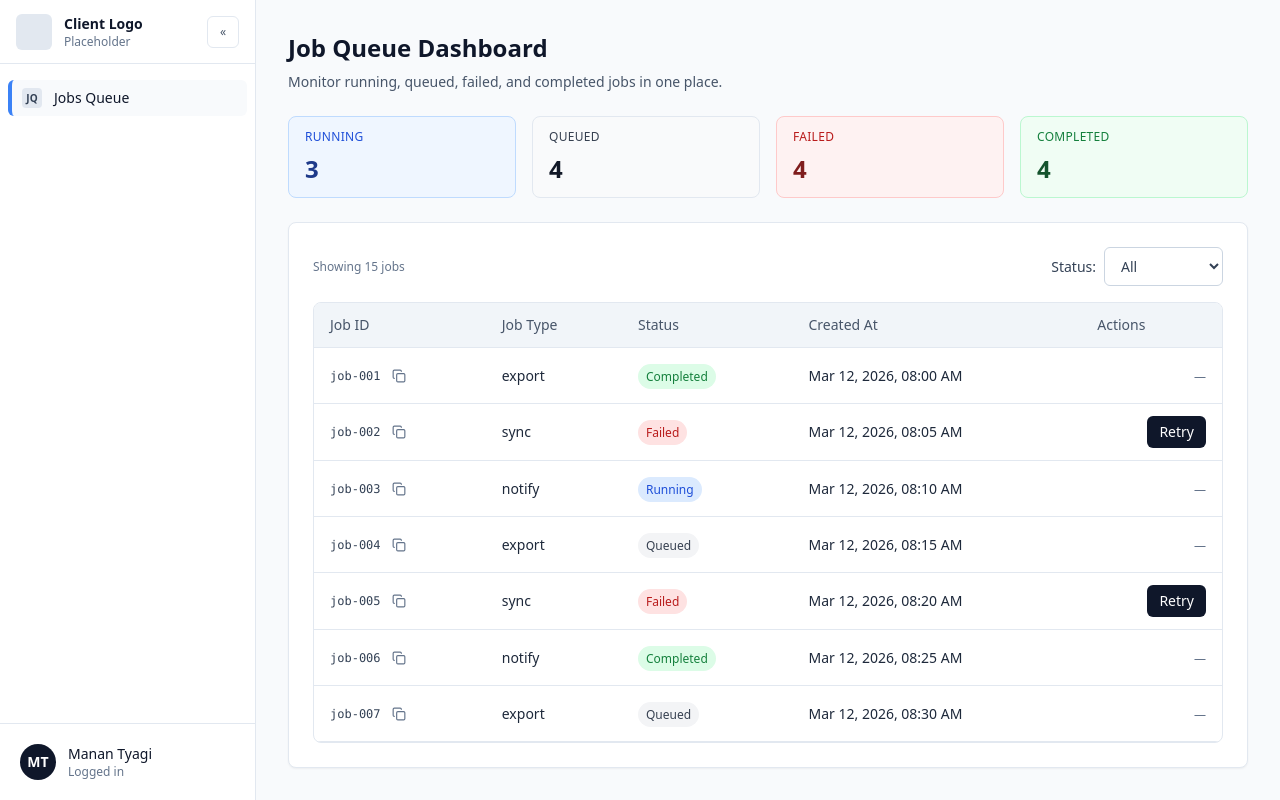
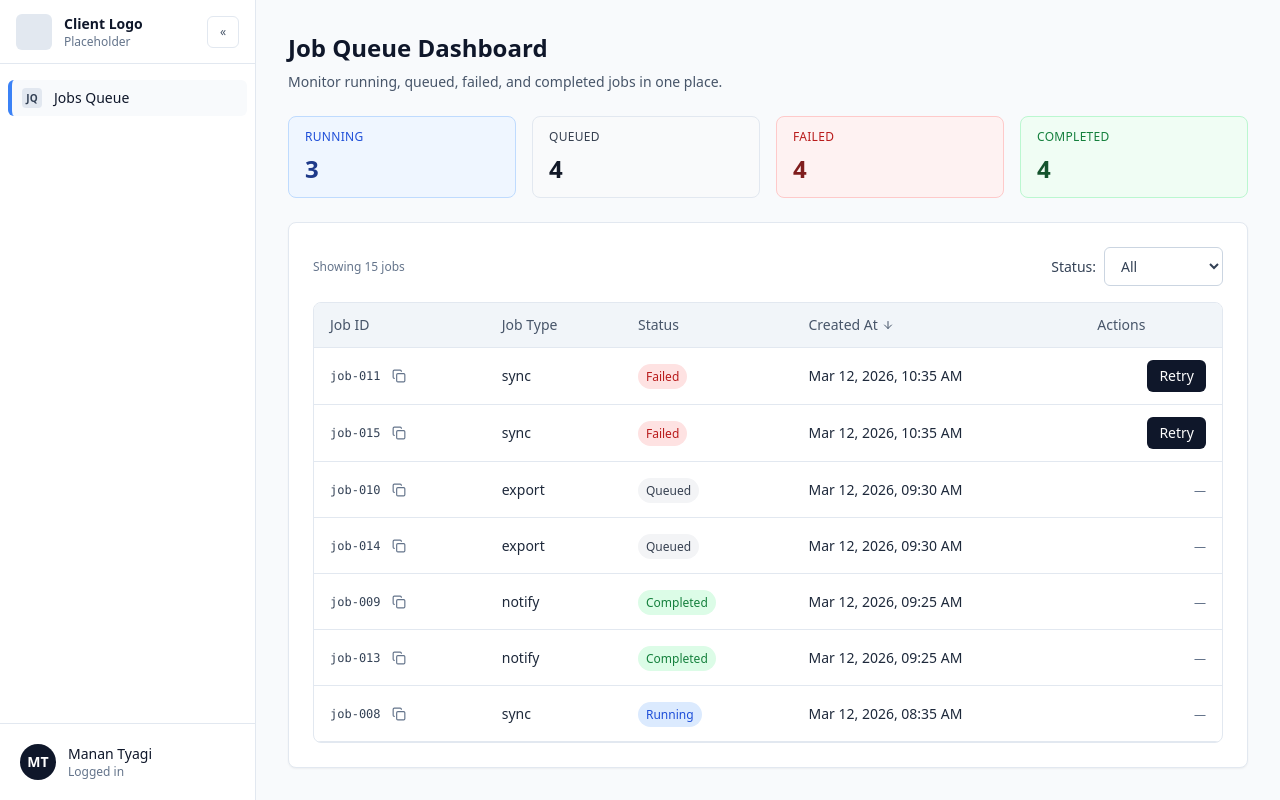
Before and after one commit to manantyagi25/picarro-job-queue-dashboard, a Next.js app: page / in a window 1280 px wide. Built offline with nearby package versions, Linux system fonts and the light colour scheme.

Commit message:
Enable sorting by created at in jobs table

```diff
--- a/src/app/page.tsx
+++ b/src/app/page.tsx
@@ -23,12 +23,24 @@ export default function JobsPage() {
   const [loadRetryCount, setLoadRetryCount] = useState(0);
   const [toast, setToast] = useState<ToastState>(null);
   const [highlightedJobId, setHighlightedJobId] = useState<string | null>(null);
+  const [createdAtSortDirection, setCreatedAtSortDirection] = useState<
+    "asc" | "desc"
+  >("desc");
 
   const filteredJobs = useMemo(() => {
     if (!jobsQuery.data) return [];
-    if (statusFilter === "All") return jobsQuery.data;
-    return jobsQuery.data.filter((job) => job.status === statusFilter);
-  }, [jobsQuery.data, statusFilter]);
+
+    const base =
+      statusFilter === "All"
+        ? jobsQuery.data
+        : jobsQuery.data.filter((job) => job.status === statusFilter);
+
+    return [...base].sort((a, b) => {
+      const aTime = new Date(a.createdAt).getTime();
+      const bTime = new Date(b.createdAt).getTime();
+      return createdAtSortDirection === "asc" ? aTime - bTime : bTime - aTime;
+    });
+  }, [jobsQuery.data, statusFilter, createdAtSortDirection]);
 
   useEffect(() => {
     if (!toast) return;
@@ -56,6 +68,10 @@ export default function JobsPage() {
         setToast({ type: "error", message: "Retry failed — please try again" });
       }
     });
+  };
+
+  const handleToggleCreatedAtSort = () => {
+    setCreatedAtSortDirection((prev) => (prev === "asc" ? "desc" : "asc"));
   };
 
   const showInitialSpinner = jobsQuery.isLoading && !jobsQuery.isFetched;
@@ -94,6 +110,8 @@ export default function JobsPage() {
         isRetryingId={retryMutation.variables ?? null}
         onRetry={handleRetryJob}
         highlightedJobId={highlightedJobId}
+        createdAtSortDirection={createdAtSortDirection}
+        onToggleCreatedAtSort={handleToggleCreatedAtSort}
       />
     );
   }
--- a/src/components/jobs/JobTable.tsx
+++ b/src/components/jobs/JobTable.tsx
@@ -2,7 +2,7 @@ import type { Job } from "@/types/job";
 import { formatJobCreatedAt } from "@/utils/date";
 import { JobStatusBadge } from "./JobStatusBadge";
 import { Spinner } from "@/components/ui/Spinner";
-import { Copy } from "lucide-react";
+import { Copy, ArrowUpDown, ArrowUp, ArrowDown } from "lucide-react";
 import "@/styles/job-table.css";
 
 interface JobTableProps {
@@ -10,13 +10,17 @@ interface JobTableProps {
   isRetryingId?: string | null;
   onRetry: (id: string) => void;
   highlightedJobId?: string | null;
+  createdAtSortDirection: "asc" | "desc";
+  onToggleCreatedAtSort: () => void;
 }
 
 export function JobTable({
   jobs,
   isRetryingId,
   onRetry,
-  highlightedJobId
+  highlightedJobId,
+  createdAtSortDirection,
+  onToggleCreatedAtSort
 }: JobTableProps) {
   return (
     <div className="job-table-wrapper">
@@ -26,7 +30,22 @@ export function JobTable({
             <th className="job-table-header-cell">Job ID</th>
             <th className="job-table-header-cell">Job Type</th>
             <th className="job-table-header-cell">Status</th>
-            <th className="job-table-header-cell">Created At</th>
+            <th className="job-table-header-cell">
+              <button
+                type="button"
+                onClick={onToggleCreatedAtSort}
+                className="inline-flex items-center gap-1 text-slate-600 hover:text-slate-900"
+              >
+                <span>Created At</span>
+                {createdAtSortDirection === "asc" ? (
+                  <ArrowUp className="h-3 w-3" />
+                ) : createdAtSortDirection === "desc" ? (
+                  <ArrowDown className="h-3 w-3" />
+                ) : (
+                  <ArrowUpDown className="h-3 w-3" />
+                )}
+              </button>
+            </th>
             <th className="job-table-header-cell text-right">Actions</th>
           </tr>
         </thead>
```
